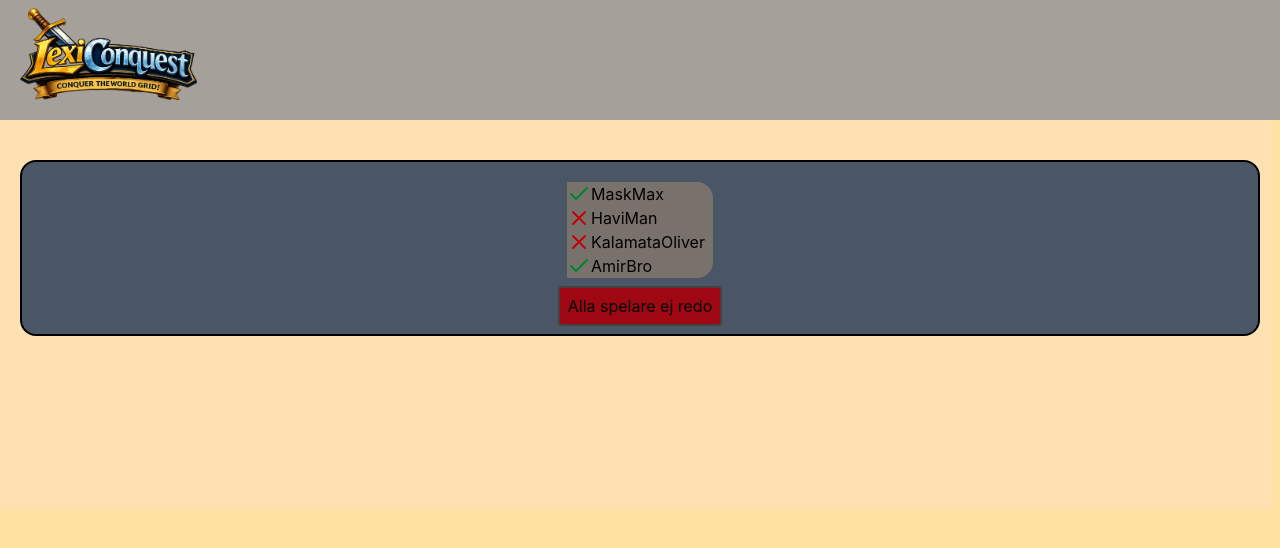
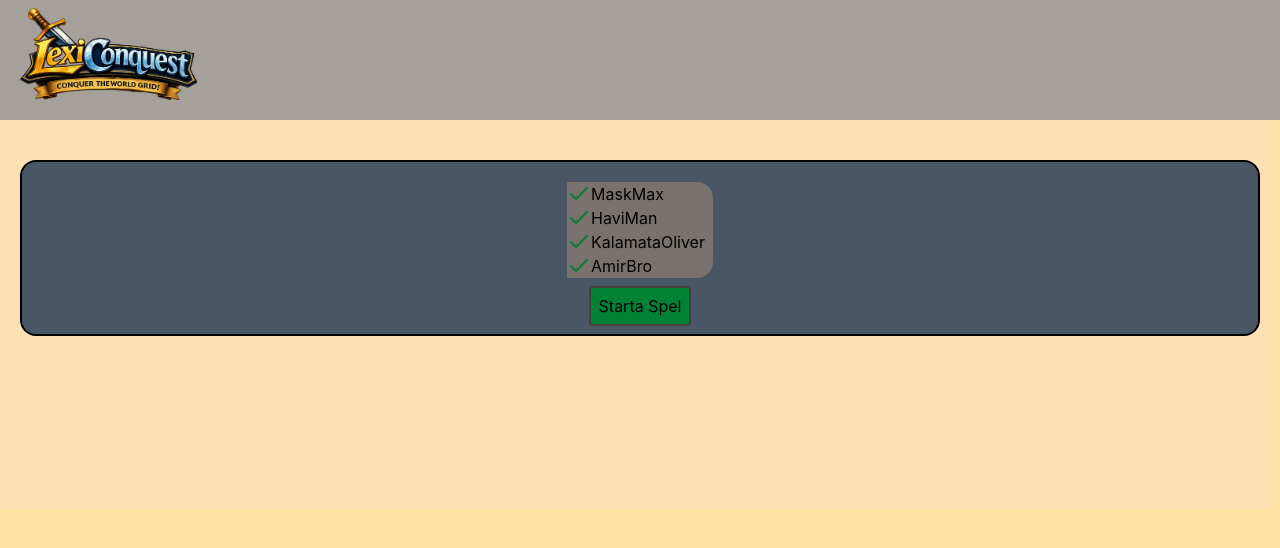
Before and after one commit to stuNero/lexicon-conquest, a React (Vite) app: page /lobby in a window 1280 px wide. Shown: the top 548 px of the page. Built offline with nearby package versions, Linux system fonts and the light colour scheme.

Commit message:
switched bool

```diff
--- a/src/pages/LobbyPage.tsx
+++ b/src/pages/LobbyPage.tsx
@@ -3,8 +3,8 @@ import { Check, X } from 'lucide-react';
 export default function LobbyPage() {
   const players = [
     { name: "MaskMax", ready: true },
-    { name: "HaviMan", ready: false },
-    { name: "KalamataOliver", ready: false },
+    { name: "HaviMan", ready: true },
+    { name: "KalamataOliver", ready: true },
     { name: "AmirBro", ready: true }];
 
   return <div className="
```
